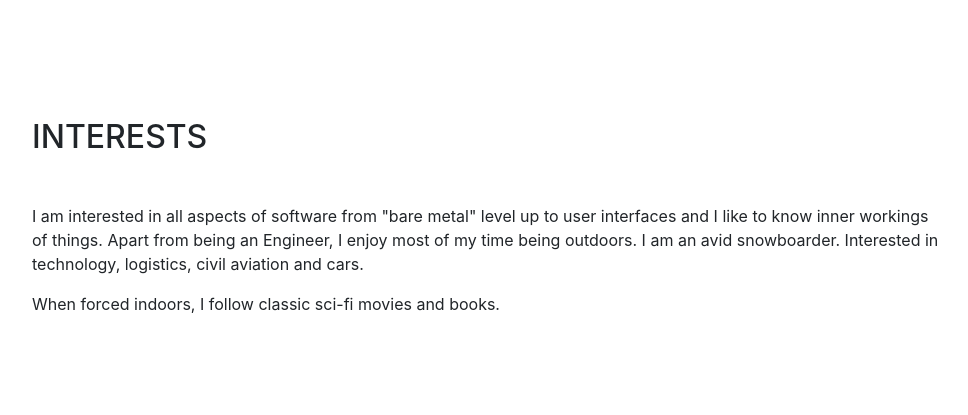
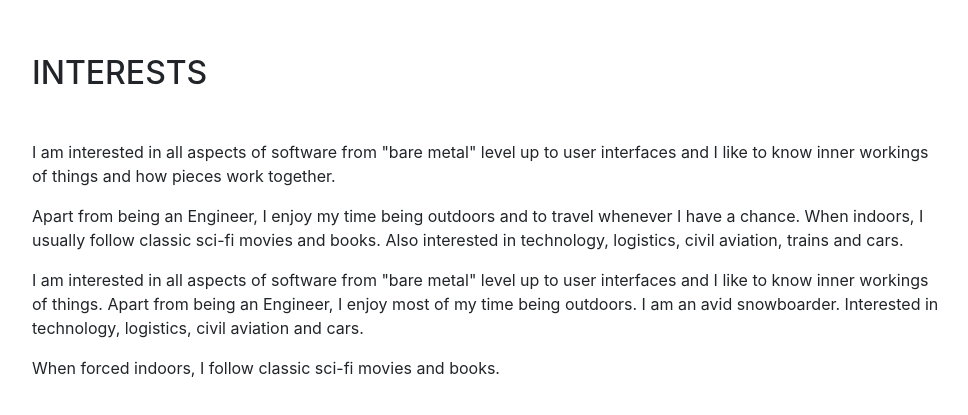
Before and after one commit to Kri2/kri2.github.io, a website with bundled scripts: page index.html in a window 1280 px wide. Shown: the part 2585-3000 px from the top of the page, without its empty margins (288-1256 px from the left). Built offline with nearby package versions, Linux system fonts and the light colour scheme; a web font is replaced by a local one.

Commit message:
modified interests section

```diff
--- a/index.html
+++ b/index.html
@@ -161,6 +161,13 @@
       <section class="resume-section p-3 p-lg-5 d-flex flex-column" id="interests">
         <div class="my-auto">
           <h2 class="mb-5">Interests</h2>
+            <p>
+                I am interested in all aspects of software from "bare metal" level up to user interfaces and I like to know inner workings of things and how pieces work together.
+            </p>
+            <p>
+                Apart from being an Engineer, I enjoy my time being outdoors and to travel whenever I have a chance. When indoors, I usually follow classic sci-fi movies and books.
+                Also interested in technology, logistics, civil aviation, trains and cars.
+            </p>
           <p>I am interested in all aspects of software from "bare metal" level up to user interfaces and I like to know inner workings of things. Apart from being an Engineer, I enjoy most of my time being outdoors. I am an avid snowboarder. Interested in technology, logistics, civil aviation and cars.</p>
           <p class="mb-0">When forced indoors, I follow classic sci-fi movies and books.</p>
         </div>
```
